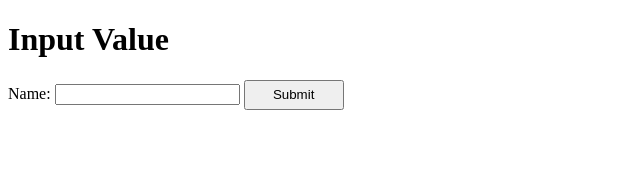
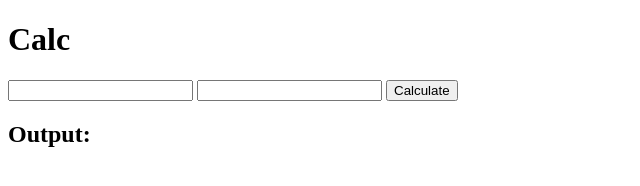
Before and after one commit to ulugbekprogrammer/dom, a plain HTML site: page index.html in a window 1280 px wide. Shown: the whole page, without its empty margins (0-640 px from the left). Drawn offline with Linux system fonts and the light colour scheme.

Commit message:
first commit

```diff
--- a/index.html
+++ b/index.html
@@ -4,20 +4,21 @@
     <meta charset="UTF-8">
     <meta name="viewport" content="width=device-width, initial-scale=1.0">
     <title>Document</title>
-    <style>
-        button {
-            width: 100px;
-            height: 30px;
-
-        }
-    </style>
 </head>
 <body>
-    <h1>Input Value</h1>
+<!--    <h1>Input Value</h1>-->
+<!--    <label>-->
+<!--        Name: <input id="input_id">-->
+<!--    </label>-->
+<!--    <button onclick="log('input_id')">Submit</button>-->
+    <h1>Calc</h1>
     <label>
-        Name: <input id="input_id">
+        <input id="number1" type="number">
+        <input id="number2" type="number">
     </label>
-    <button onclick="log('input_id')">Submit</button>
+<!--<button id="calc">Calculate</button>-->
+    <button id="calc" onclick="calc('output', 'number1', 'number2')">Calculate</button>
+    <h2 id="output">Output: </h2>
+<script src="main.js"></script>
 </body>
-<script src="main.js"></script>
 </html>
--- a/main.js
+++ b/main.js
@@ -1,6 +1,27 @@
+// function readInput(element) {
+//     return document.getElementById(element).value;
+// }
+// function log(element) {
+//     console.log(readInput(element))
+// }
+
+// let number1 = parseFloat(document.getElementById('number1').value);
+// let number2 = parseFloat(document.getElementById('number2').value);
+// let calc = document.getElementById('calc');
+// let output = document.getElementById('output');
+//
+// calc.addEventListener('click', () => {
+//     output.innerHTML = `Output: ${number1 + number2}`;
+// })
+
 function readInput(element) {
     return document.getElementById(element).value;
 }
-function log(element) {
-    console.log(readInput(element))
+
+function calc(element, value1, value2) {
+    let number1 = parseFloat(readInput(value1));
+    let number2 = parseFloat(readInput(value2));
+    // document.getElementById(element).innerHTML = (number1 + number2).toFixed(2);
+    document.getElementById(element).innerHTML = (number1 + number2).toString();
 }
+g
```
